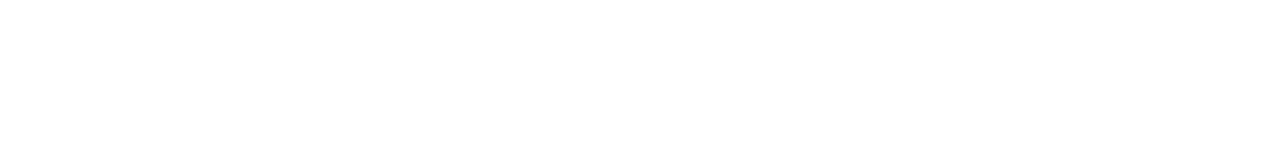
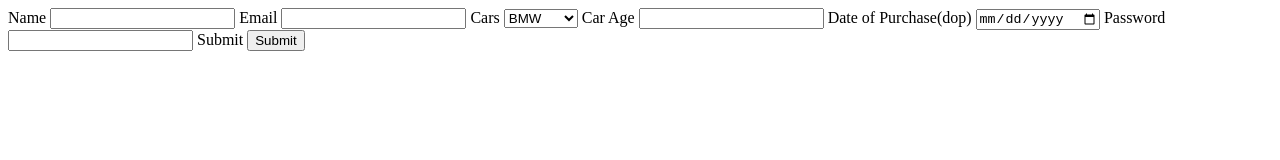
Before and after one commit to acciojob/car-insurance-form-sonukds, a website: page main.html in a window 1280 px wide. Drawn offline with Linux system fonts and the light colour scheme.

Commit message:
created a submission

```diff
--- a/main.html
+++ b/main.html
@@ -8,6 +8,35 @@
 
 <body>
 	<!-- the entire body must be written by student -->
+
+	<form method="post">
+		<label for="name">Name</label>
+			<input id="name" type="text" required>
+
+		<label for="email">Email</label>
+			<input id="email" type="email" required>
+
+		<label for="cars">Cars</label>
+			<select id="cars">
+				<option>BMW</option>
+				<option>Audi</option>
+				<option>Mercedz</option>
+			</select>
+
+		<label for="carage">Car Age</label>
+			<input id="carage" type="number" required>
+
+		<label for="dop">Date of Purchase(dop)</label>
+			<input id="dop" type="date" required>
+
+		<label for="password">Password</label>
+			<input id="password" type="password" required>
+
+		<label for="submit">Submit</label>
+			<input id="submit" type="submit" required>
+
+	</form>
+
     <script type="text/javascript" src="./script.js">
 </script>
 
```
